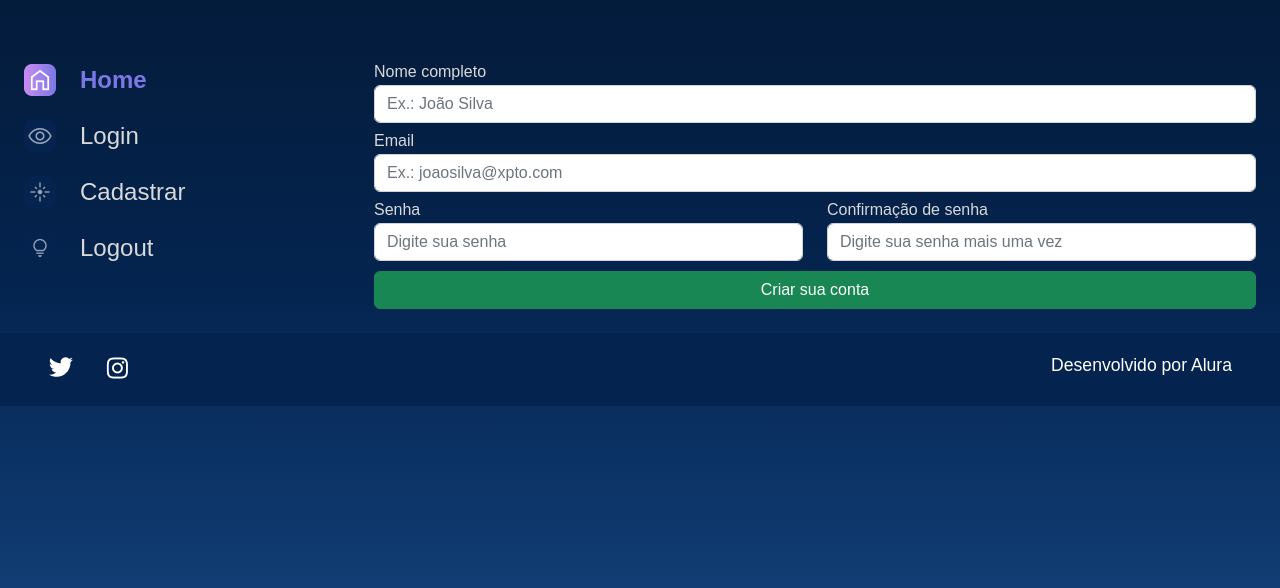
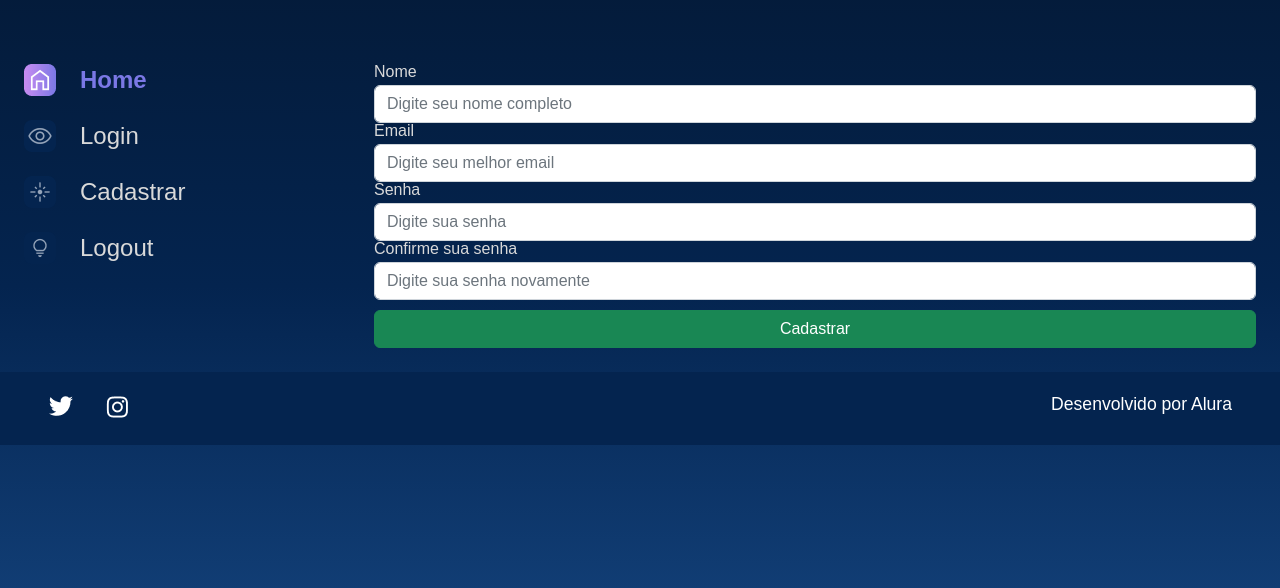
Before and after one commit to HugoCBB/Django-Alura, a Django app: page /cadastro in a window 1280 px wide. Shown: the part 114-702 px from the top of the page. Run offline with Django 5.2, Linux system fonts and the light colour scheme.

Commit message:
add form

```diff
--- a/templates/usuarios/cadastro.html
+++ b/templates/usuarios/cadastro.html
@@ -42,26 +42,17 @@
             </section>
             <section class="galeria" style="margin-left: 5em">
                 <form action="" method="">
-                    <div class="row">
-                        <div class="col-12 col-lg-12" style="margin-bottom: 10px;">
-                            <label for="nome_cadastro" style="color:#D9D9D9; margin-bottom: 5px;"><b>Nome completo</b></label>
-                            <input type="text" class="form-control" name="nome_cadastro" placeholder="Ex.: João Silva" required>
-                        </div>
-                        <div class="col-12 col-lg-12" style="margin-bottom: 10px;">
-                            <label for="email" style="color:#D9D9D9; margin-bottom: 5px;"><b>Email</b></label>
-                            <input type="email" class="form-control" name="email" placeholder="Ex.: joaosilva@xpto.com" required>
-                        </div>
-                        <div class="col-12 col-lg-6" style="margin-bottom: 10px;">
-                            <label for="password1" style="color:#D9D9D9; margin-bottom: 5px;"><b>Senha</b></label>
-                            <input type="password" class="form-control" name="password1" placeholder="Digite sua senha" required>
-                        </div>
-                        <div class="col-12 col-lg-6" style="margin-bottom: 10px;">
-                            <label for="password2" style="color:#D9D9D9; margin-bottom: 5px;"><b>Confirmação de senha</b></label>
-                            <input type="password" class="form-control" name="password2" placeholder="Digite sua senha mais uma vez" required>
-                        </div>
-                        <div class="col-12 text-center">
-                            <button class="btn btn-success col-12" style="padding: top 5px;" type="submit">Criar sua conta</button>
-                        </div>
+                    {% csrf_token %}
+                    <div class="row" class="col-12 col-lg-12" style="margin-bottom: 10px">
+                        {% for field in form.visible_fields %}
+                            <div>
+                                <label for="{{ field.id_for_label }}" style="color:#D9D9D9; margin-bottom: 5px;">{{ field.label }}</label>
+                                {{ field }}
+                            </div>
+                        {% endfor %}
+                    </div>
+                    <div>
+                        <button class="btn btn-success col-12" style="padding: top 5px;" type="submit">Cadastrar</button>
                     </div>
                 </form>
             </section>
--- /dev/null
+++ b/usuario/form.py
@@ -0,0 +1,75 @@
+from django import forms
+
+class LoginForm(forms.Form):
+    nome = forms.CharField(
+        max_length=100,
+        label="Nome",
+        required=True,
+        widget= forms.TextInput(
+            attrs={
+                "class":"form-control",
+                "placeholder":"Nome"
+            }
+        )
+    )
+
+    senha = forms.CharField(
+        max_length=70,
+        label="Senha",
+        required=True,
+        widget=forms.PasswordInput(
+            attrs={
+                "class":"form-control",
+                "placeholder":"Senha"
+            }
+        )
+    )
+
+
+class CadastroForm(forms.Form):
+    nome = forms.CharField(
+        max_length=100,
+        label="Nome",
+        required=True,
+        widget= forms.TextInput(
+            attrs={
+                "class":"form-control",
+                "placeholder":"Digite seu nome completo"
+            }
+        )
+    )
+
+    email = forms.EmailField(
+        max_length=100,
+        label="Email",
+        required=True,
+        widget= forms.EmailInput(
+            attrs={
+                "class":"form-control",
+                "placeholder":"Digite seu melhor email"
+            }
+        )
+    )
+
+    senha = forms.CharField(
+        max_length=70,
+        label="Senha",
+        required=True,
+        widget=forms.PasswordInput(
+            attrs={
+                "class":"form-control",
+                "placeholder":"Digite sua senha"
+            }
+        )
+    )
+    confimacao_senha = forms.CharField(
+        max_length=70,
+        label="Confirme sua senha",
+        required=True,
+        widget=forms.PasswordInput(
+            attrs={
+                "class":"form-control",
+                "placeholder":"Digite sua senha novamente"
+            }
+        )
+    )
--- a/usuario/urls.py
+++ b/usuario/urls.py
@@ -1,5 +1,5 @@
 from django.urls import path
-from . views import login, cadastro
+from usuario.views import login, cadastro
 urlpatterns = [
     path('login', login, name='login'),
     path('cadastro', cadastro, name='cadastro'),
--- a/usuario/views.py
+++ b/usuario/views.py
@@ -1,7 +1,11 @@
 from django.shortcuts import render
+from . form import LoginForm, CadastroForm
 
 # Create your views here.
 def login(request):
-    return render(request,'usuarios/login.html')
+    form = LoginForm()
+    return render(request,'usuarios/login.html',{'form':form})
+
 def cadastro(request):
-    return render(request,'usuarios/cadastro.html')
+    form = CadastroForm()
+    return render(request,'usuarios/cadastro.html',{'form':form})
```
Also changed, not shown: templates/usuarios/login.html (+11 -12 lines), setup/urls.py (line endings or trailing spaces).
